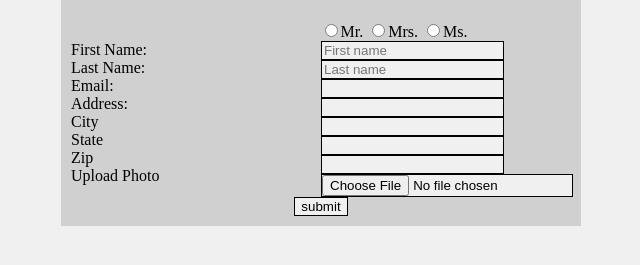
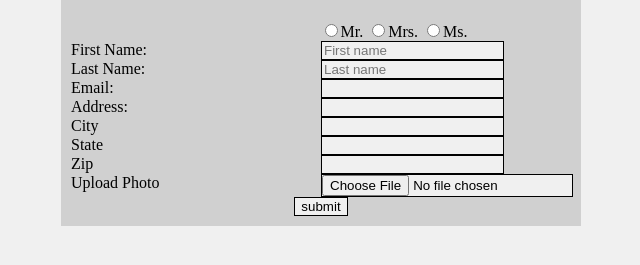
Before and after one commit to Elier-code/recatorizacion-taller3, a plain HTML site: page html/ejercicio3.html in a window 1280 px wide. Shown: the part 119-384 px from the top of the page, without its empty margins (319-959 px from the left). Drawn offline with Linux system fonts and the light colour scheme.

Commit message:
cambiando width pot height

```diff
--- a/html/ejercicio3.html
+++ b/html/ejercicio3.html
@@ -26,7 +26,7 @@
 
         label {
             display: block;
-            width: 150px;
+            height: 19px;
         }
         input[type="file"]{
             width: 100%;
```
